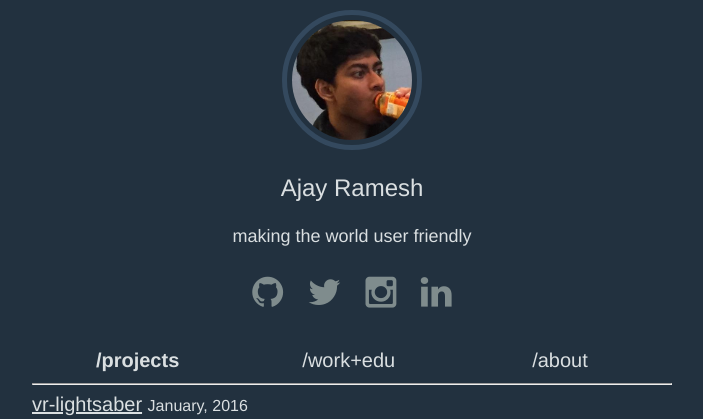
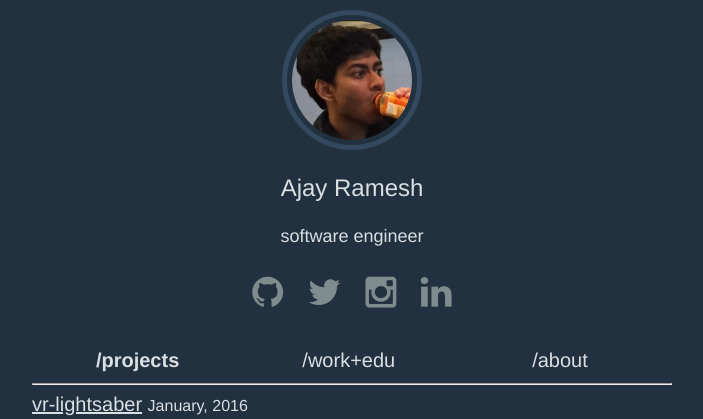
Before and after one commit to Carpetfizz/Carpetfizz.github.io, a Jekyll site: the page built from index.html, in a window 1280 px wide and 900 px high. Shown: the top 419 px of the window, without its empty margins (288-991 px from the left). Built offline with Jekyll 4.4.1, drawn with Linux system fonts in a browser that asks for light colours; grey boxes are pictures that could not be loaded.

Commit message:
removed that dumb tagline

```diff
--- a/_includes/header.html
+++ b/_includes/header.html
@@ -2,7 +2,7 @@
   <div class="header">
     <a href="/"><img class="avatar" src="{{"/assets/images/ajay.jpg" | prepend: site.baseurl }}"></img></a>
     <p id="name"> Ajay Ramesh </p>
-    <p id="tagline">making the world user friendly</p>
+    <p id="tagline">software engineer</p>
     <div class="social">
       <a href="http://github.com/carpetfizz" target="blank"><i class="fa fa-social fa-github"></i></a>
       <a href="http://twitter.com/carpetfizz" target="blank"><i class="fa fa-social fa-twitter"></i></a>
```
